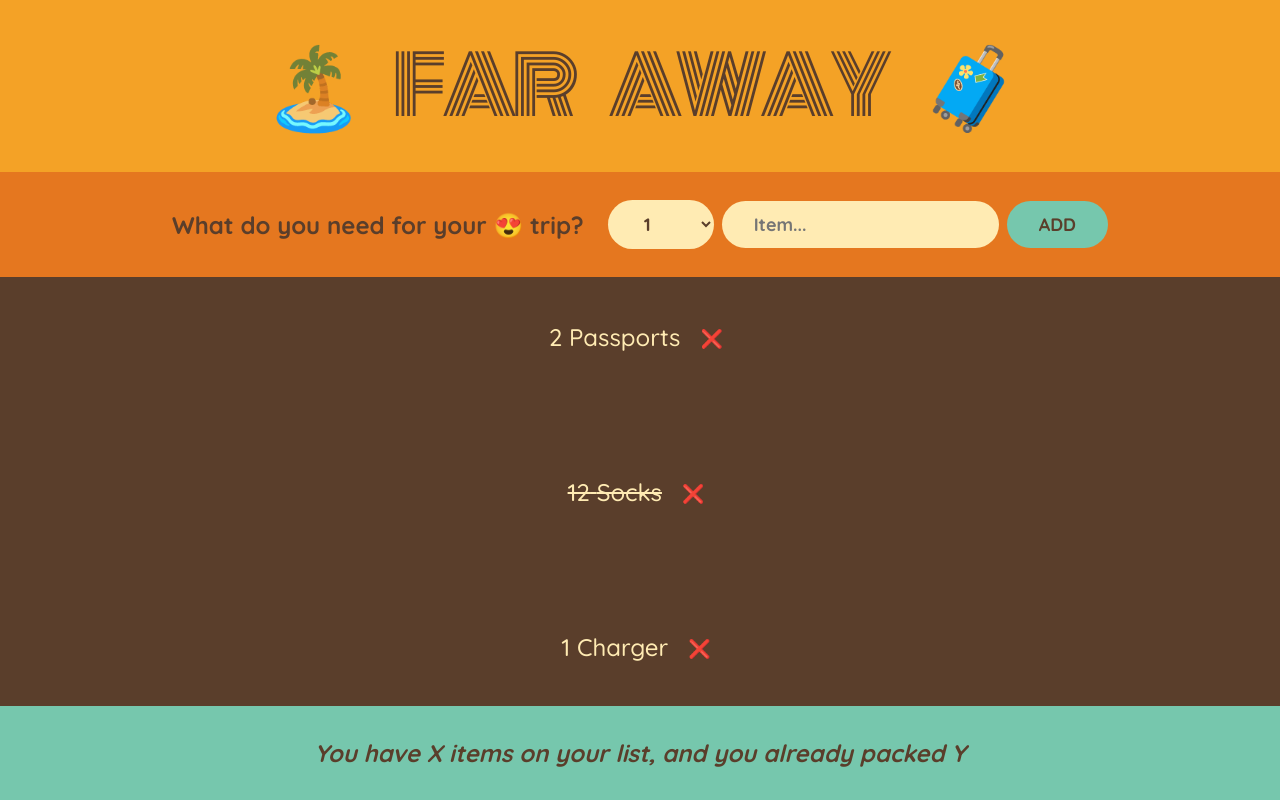
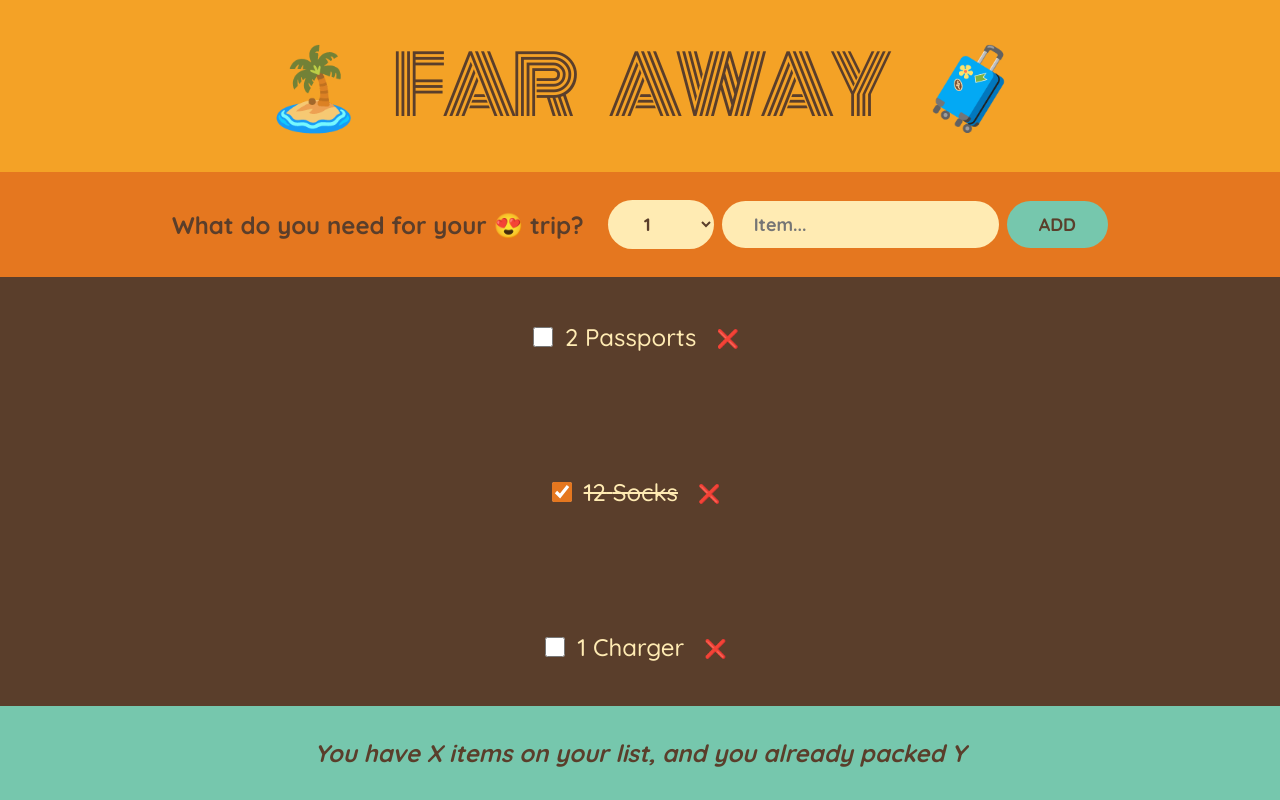
Before and after one commit to idealapt404/travel-list-react-sample, a React (Create React App) app: page / in a window 1280 px wide. Built offline with nearby package versions, Linux system fonts and the light colour scheme.

Commit message:
adds checkboxes to items

```diff
--- a/src/components/App.tsx
+++ b/src/components/App.tsx
@@ -13,6 +13,7 @@ export interface FormProps {
 export interface ListProps {
   items: ItemProps[];
   onDeleteItem: (id: number) => void;
+  onToggleItem: (id: number) => void;
 }
 
 function App() {
@@ -26,12 +27,17 @@ function App() {
     setItems(items => items.filter(item => item.id !== id));
   }
 
+  const onToggleItem = (id: number) => {
+    setItems(items => items.map((item) =>
+      item.id === id ? {...item, packed: !item.packed } : item))
+  }
+
   return (
     <div className="app">
       <Logo />
       <Form onAddItems={onAddItems} />
-      <PackingList items={items} onDeleteItem={onDeleteItem}/>
-      <Stats />
+      <PackingList items={items} onDeleteItem={onDeleteItem} onToggleItem={onToggleItem} />
+      <Stats items={items} />
     </div>
   );
 }
--- a/src/components/PackingList.tsx
+++ b/src/components/PackingList.tsx
@@ -5,9 +5,10 @@ import { ListProps } from './App';
 export interface ItemViewProps {
   item: ItemProps;
   onDeleteItem: (id: number) => void;
+  onToggleItem: (id: number) => void;
 }
 
-const PackingList: React.FC<ListProps> = ({ items, onDeleteItem }) => {
+const PackingList: React.FC<ListProps> = ({ items, onDeleteItem, onToggleItem }) => {
   return (
     <ul className="list">
       {
@@ -16,6 +17,7 @@ const PackingList: React.FC<ListProps> = ({ items, onDeleteItem }) => {
             key={item.id}
             item={item}
             onDeleteItem={onDeleteItem}
+            onToggleItem={onToggleItem}
           />
           )
         )
@@ -25,9 +27,14 @@ const PackingList: React.FC<ListProps> = ({ items, onDeleteItem }) => {
 }
 
 const Item: React.FC<ItemViewProps> =
-  ({item, onDeleteItem}) => {
+  ({item, onDeleteItem, onToggleItem}) => {
   return (
     <li>
+      <input
+        type="checkbox"
+        checked={item.packed}
+        onChange={() => onToggleItem(item.id)}
+      />
       <span style={item.packed ? { textDecoration: "line-through" } : {}}>
         {item.quantity} {item.description}
       </span>
```
